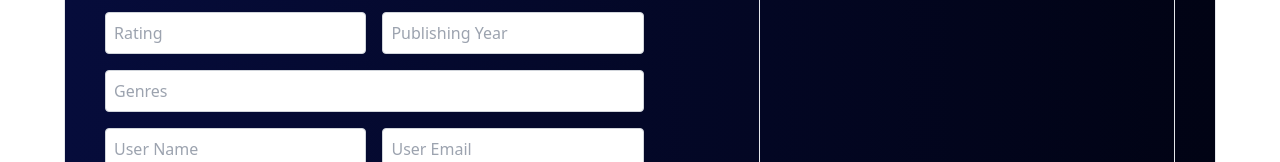
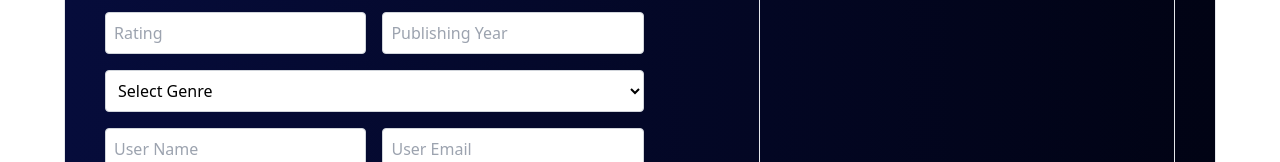
Before and after one commit to shrabonkundu1/Game-Review-Application-clientSide, a React (Vite) app: page /addreview in a window 1280 px wide. Shown: the part 445-607 px from the top of the page. Built offline with nearby package versions, Linux system fonts and the light colour scheme; no server answers.

Commit message:
Improve Add Review form

```diff
--- a/src/components/Homepage/AddReview.jsx
+++ b/src/components/Homepage/AddReview.jsx
@@ -1,9 +1,12 @@
-import React from "react";
-import Swal from 'sweetalert2'
+import React, { useContext } from "react";
+import Swal from "sweetalert2";
+import { AuthContext } from "../../providers/AuthProvider";
+import { Navigate } from "react-router-dom";
 
 const AddReview = () => {
+  const { user } = useContext(AuthContext);
 
-    const handleAddReview = e => {
+  const handleAddReview = (e) => {
     e.preventDefault();
     const form = e.target;
 
@@ -12,33 +15,42 @@ const AddReview = () => {
     const description = form.description.value;
     const rating = form.rating.value;
     const year = form.year.value;
-        const genres = form.genres.value;
+    const genre = form.genre.value;
     const userName = form.userName.value;
     const email = form.email.value;
 
-        const newReview = {photo, title, description, rating, year, genres, userName, email}
-        console.log(newReview)
+    const newReview = {
+      photo,
+      title,
+      description,
+      rating,
+      year,
+      genre,
+      userName,
+      email,
+    };
+    console.log(newReview);
 
-        fetch('http://localhost:5000/reviews',{
+    fetch("http://localhost:5000/reviews", {
       method: "POST",
       headers: {
-                "content-type":"application/json"
+        "content-type": "application/json",
       },
-            body: JSON.stringify(newReview)
+      body: JSON.stringify(newReview),
     })
-        .then(res => res.json())
-        .then(data => {
-            console.log(data)
-            if(data.insertedId){
+      .then((res) => res.json())
+      .then((data) => {
+        console.log(data);
+        if (data.insertedId) {
           Swal.fire({
-                    title: 'Success!',
-                    text: 'Review Added Successfully',
-                    icon: 'success',
-                    confirmButtonText: 'Ok'
-                  })
+            title: "Success!",
+            text: "Review Added Successfully",
+            icon: "success",
+            confirmButtonText: "Ok",
+          });
         }
-        })
-    }
+      });
+  };
   return (
     <div className="mt-20">
       <h1 className="text-2xl font-bold text-black text-center mb-4">
@@ -51,7 +63,10 @@ const AddReview = () => {
         letters, as opposed to using Content here.
       </p>
       <div className="grid grid-cols-5 gap-5 w-[90%] mx-auto border p-10 rounded-xl bg-gradient-to-r from-[#060c3b] to-[#010314]">
-      <form onSubmit={handleAddReview} className="grid grid-cols-2 gap-4 col-span-3 w-[85%]">
+        <form
+          onSubmit={handleAddReview}
+          className="grid grid-cols-2 gap-4 col-span-3 w-[85%]"
+        >
           <input
             type="text"
             name="photo"
@@ -65,10 +80,12 @@ const AddReview = () => {
             placeholder="Enter Game Title"
             className="border bg-white  text-black border-gray-300 p-2 rounded"
           />
-        <textarea type="text"
+          <textarea
+            type="text"
             name="description"
             placeholder="Enter Review Description"
-          className="border bg-white  text-black border-gray-300 col-span-2 p-2 rounded"></textarea>
+            className="border bg-white  text-black border-gray-300 col-span-2 p-2 rounded"
+          ></textarea>
           <input
             type="number"
             name="rating"
@@ -81,22 +98,43 @@ const AddReview = () => {
             placeholder="Publishing Year"
             className="border bg-white  text-black border-gray-300 p-2 rounded"
           />
-        <input
+          {/* <input
           type="text"
           name="genres"
           placeholder="Genres"
           className="border col-span-2 bg-white  text-black border-gray-300 p-2 rounded"
-        />
+        /> */}
+
+
+            <select
+              id="genre"
+              name="genre"
+              className="border col-span-2 bg-white  text-black border-gray-300 p-2 rounded"
+              required
+            >
+              <option value="">Select Genre</option>
+              <option value="Action">Action</option>
+              <option value="Adventure">Adventure</option>
+              <option value="Shooter">Shooter</option>
+              <option value="Simulation">Simulation</option>
+              <option value="Sports">Sports</option>
+            </select>
+
+
           <input
             type="text"
             name="userName"
             placeholder="User Name"
+            value={user?.displayName || ''}
+            readOnly
             //   defaultValue={name}
             className="border bg-white  text-black border-gray-300 p-2 rounded"
           />
           <input
             type="email"
             name="email"
+            value={user?.email || ''}
+            readOnly
             //   defaultValue={email}
             placeholder="User Email"
             className="border bg-white text-black border-gray-300 p-2 rounded"
--- a/src/components/MainLayout/Header.jsx
+++ b/src/components/MainLayout/Header.jsx
@@ -120,10 +120,10 @@ const Header = () => {
             </div>
           ) : (
             <div className="flex gap-2 mr-10">
-              <NavLink to="/logIn" className="btn">
+              <NavLink to="/login" className="btn">
                 Login
               </NavLink>
-              <NavLink to="/signUp" className="btn">
+              <NavLink to="/signup" className="btn">
                 Sign Up
               </NavLink>
             </div>
```
Lines whose indentation alone changed are shown as unchanged.
